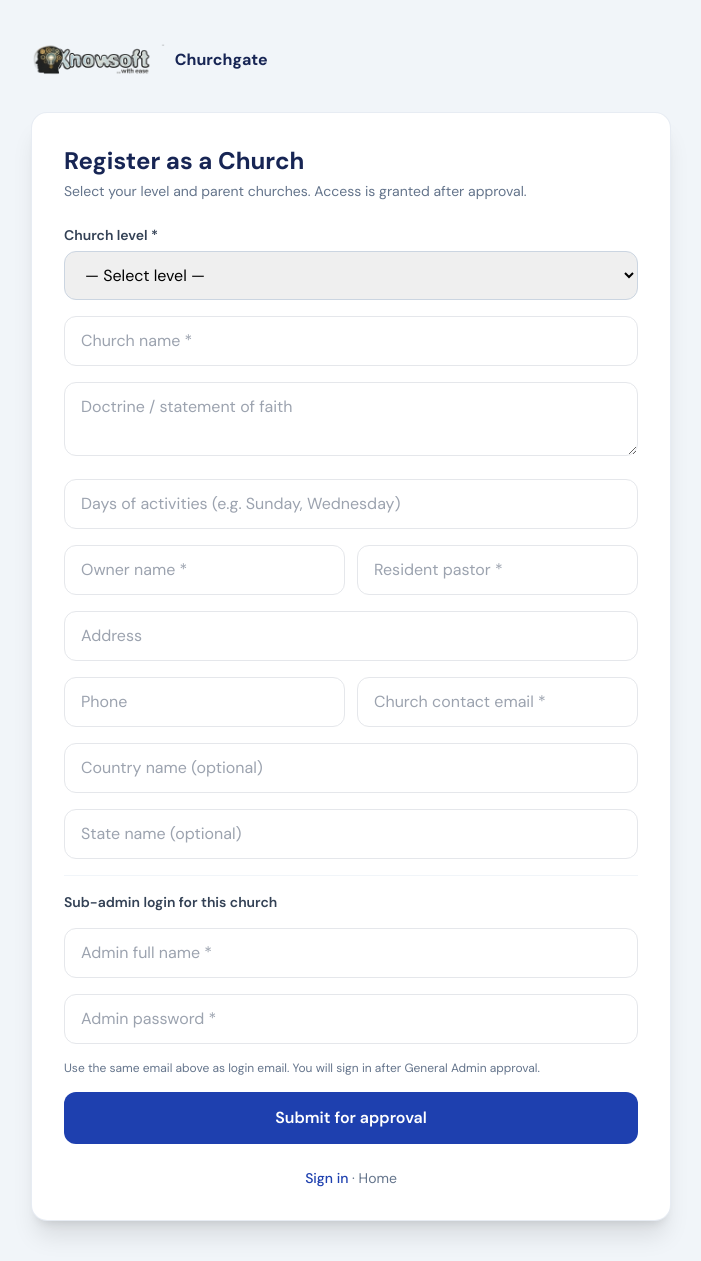
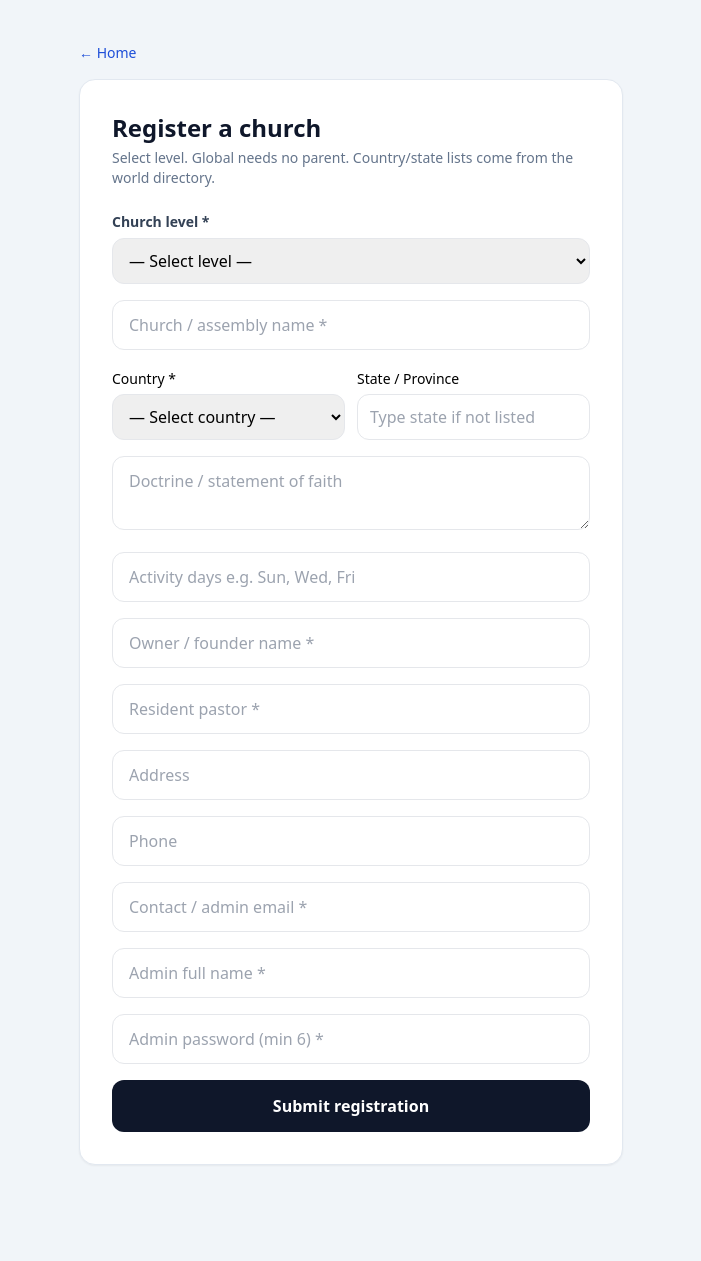
Before and after one commit to KnowsoftCloudAir/Churchgate, a FastAPI app: page /auth/register-church in a window 1280 px wide. Shown: the whole page, without its empty margins (289-990 px from the left). After the commit the page ends 1165 px from the top, so only its background shows below. Run offline with FastAPI, Linux system fonts and the light colour scheme; some libraries are stand-ins or nearby versions.

Commit message:
Add files via upload

```diff
--- a/app/models.py
+++ b/app/models.py
@@ -95,7 +95,8 @@ class User(SQLModel, table=True):
     can_enter_stats: bool = Field(default=False)  # designated for weekly attendance
     can_create_churches: bool = Field(default=False)  # GA grants: create child churches
     can_approve_members: bool = Field(default=False)  # GA grants: approve member registrations
-    can_see_member_count: bool = Field(default=False)  # see district member totals
+    can_see_member_count: bool = Field(default=False)
+    can_view_church_dashboard: bool = Field(default=False)  # sub-admin grants church dashboard to member  # see district member totals
     is_active: bool = Field(default=True)
     created_at: datetime = Field(default_factory=datetime.utcnow)
     last_login: Optional[datetime] = None
--- a/app/templates/admin/dashboard.html
+++ b/app/templates/admin/dashboard.html
@@ -2,6 +2,7 @@
 {% block title %}General Admin – Churchgate{% endblock %}
 {% block content %}
 <div class="max-w-6xl mx-auto px-4 py-8">
+  <p class="mb-4"><a href="/admin/globals" class="text-sm font-semibold text-blue-700 hover:underline">→ Manage Global churches (deactivate / dashboards)</a></p>
   <h1 class="text-2xl font-bold text-navy-900 mb-1">General Admin</h1>
   <p class="text-sm text-slate-500 mb-8">View and edit all churches · Grant sub-admin permissions</p>
 
--- a/app/templates/auth/register_church.html
+++ b/app/templates/auth/register_church.html
@@ -3,31 +3,25 @@
 <head>
   <meta charset="UTF-8">
   <meta name="viewport" content="width=device-width, initial-scale=1.0">
-  <title>Register Church – Knowsoft Churchgate</title>
+  <title>Register Church – Churchgate</title>
   <link rel="icon" href="/static/img/knowsoft-logo.png" type="image/png">
   <script src="https://cdn.tailwindcss.com"></script>
   <script defer src="https://cdn.jsdelivr.net/npm/alpinejs@3.x.x/dist/cdn.min.js"></script>
-  <link href="https://fonts.googleapis.com/css2?family=DM+Sans:wght@400;500;600;700&display=swap" rel="stylesheet">
-  <script>tailwind.config={theme:{extend:{fontFamily:{sans:['DM Sans','system-ui','sans-serif']},colors:{royal:{700:'#1e3a8a',800:'#1e40af',900:'#172554',950:'#0f172a'}}}}}</script>
+  <style>[x-cloak]{display:none!important}</style>
 </head>
 <body class="min-h-screen bg-slate-100 font-sans antialiased" x-data="churchReg()">
-  <div class="max-w-2xl mx-auto px-4 py-10">
-    <div class="flex items-center gap-2 mb-8">
-      <img src="/static/img/knowsoft-logo.png" class="h-10 w-auto object-contain" alt="Knowsoft">
-      <span class="font-bold text-royal-900">Churchgate</span>
-    </div>
-    <div class="bg-white rounded-2xl shadow-xl border border-slate-200/80 p-8">
-      <h1 class="text-2xl font-bold text-royal-900 mb-1">Register as a Church</h1>
-      <p class="text-sm text-slate-500 mb-6">Select your level and parent churches. Access is granted after approval.</p>
+  <div class="max-w-xl mx-auto px-4 py-10">
+    <a href="/" class="text-sm text-blue-700 mb-4 inline-block">← Home</a>
+    <div class="bg-white rounded-2xl border border-slate-200 shadow-sm p-6 sm:p-8">
+      <h1 class="text-2xl font-bold text-slate-900 mb-1">Register a church</h1>
+      <p class="text-sm text-slate-500 mb-6">Select level. Global needs no parent. Country/state lists come from the world directory.</p>
       {% if error %}<div class="mb-4 p-3 rounded-lg bg-red-50 text-red-700 text-sm">{{ error }}</div>{% endif %}
-
       <form method="post" action="/auth/register-church" class="space-y-4">
         <div>
           <label class="block text-sm font-semibold text-slate-700 mb-1.5">Church level *</label>
-          <select name="level" x-model="level" @change="onLevelChange()" required
-                  class="w-full px-4 py-3 rounded-xl border border-slate-300 focus:ring-2 focus:ring-royal-800 outline-none">
+          <select name="level" x-model="level" @change="onLevelChange()" required class="w-full px-3 py-2.5 rounded-xl border">
             <option value="">— Select level —</option>
-            <option value="global">Global Church (no parent)</option>
+            <option value="global">Global Church</option>
             <option value="country">Country Church</option>
             <option value="state">State Church</option>
             <option value="group">Group Church</option>
@@ -35,63 +29,70 @@
           </select>
         </div>
 
-        <!-- Cascading parents -->
-        <div class="space-y-3 p-4 rounded-xl bg-royal-950/5 border border-royal-900/10" x-show="level && level !== 'global'" x-cloak>
-          <p class="text-xs font-semibold text-royal-800 uppercase tracking-wide">Parent churches</p>
-          <div x-show="needsGlobal">
-            <label class="text-sm font-medium">Global parent *</label>
-            <select name="parent_global_id" x-model="globalId" @change="loadCountries()" required class="w-full mt-1 px-3 py-2.5 rounded-xl border">
-              <option value="">— Select Global —</option>
-              <template x-for="g in globals" :key="g.id">
-                <option :value="g.id" x-text="g.name + ' (' + g.code + ')'"></option>
-              </template>
+        <div class="space-y-3 p-4 rounded-xl bg-slate-50 border" x-show="level && level !== 'global'" x-cloak>
+          <p class="text-xs font-semibold text-slate-600 uppercase">Parent churches in Churchgate</p>
+          <div>
+            <label class="text-sm">Global parent *</label>
+            <select name="parent_global_id" x-model="globalId" @change="loadCountries()" class="w-full mt-1 px-3 py-2.5 rounded-xl border">
+              <option value="">— Select —</option>
+              <template x-for="g in globals" :key="g.id"><option :value="g.id" x-text="g.name + ' (' + g.code + ')'"></option></template>
             </select>
           </div>
-          <div x-show="needsCountry">
-            <label class="text-sm font-medium">Country parent *</label>
-            <select name="parent_country_id" x-model="countryId" @change="loadStates()" :required="needsCountry" class="w-full mt-1 px-3 py-2.5 rounded-xl border">
-              <option value="">— Select Country —</option>
+          <div x-show="needsCountry" x-cloak>
+            <label class="text-sm">Country parent *</label>
+            <select name="parent_country_id" x-model="countryId" @change="loadStates()" class="w-full mt-1 px-3 py-2.5 rounded-xl border">
+              <option value="">— Select —</option>
               <template x-for="c in countries" :key="c.id"><option :value="c.id" x-text="c.name"></option></template>
             </select>
           </div>
-          <div x-show="needsState">
-            <label class="text-sm font-medium">State parent *</label>
-            <select name="parent_state_id" x-model="stateId" @change="loadGroups()" :required="needsState" class="w-full mt-1 px-3 py-2.5 rounded-xl border">
-              <option value="">— Select State —</option>
-              <template x-for="c in states" :key="c.id"><option :value="c.id" x-text="c.name"></option></template>
+          <div x-show="needsState" x-cloak>
+            <label class="text-sm">State parent *</label>
+            <select name="parent_state_id" x-model="stateId" @change="loadGroups()" class="w-full mt-1 px-3 py-2.5 rounded-xl border">
+              <option value="">— Select —</option>
+              <template x-for="s in states" :key="s.id"><option :value="s.id" x-text="s.name"></option></template>
             </select>
           </div>
-          <div x-show="needsGroup">
-            <label class="text-sm font-medium">Group parent *</label>
-            <select name="parent_group_id" x-model="groupId" :required="needsGroup" class="w-full mt-1 px-3 py-2.5 rounded-xl border">
-              <option value="">— Select Group —</option>
-              <template x-for="c in groups" :key="c.id"><option :value="c.id" x-text="c.name"></option></template>
+          <div x-show="needsGroup" x-cloak>
+            <label class="text-sm">Group parent *</label>
+            <select name="parent_group_id" x-model="groupId" class="w-full mt-1 px-3 py-2.5 rounded-xl border">
+              <option value="">— Select —</option>
+              <template x-for="g in groups" :key="g.id"><option :value="g.id" x-text="g.name"></option></template>
             </select>
           </div>
         </div>
 
-        <input name="name" required placeholder="Church name *" class="w-full px-4 py-3 rounded-xl border">
+        <input name="name" required placeholder="Church / assembly name *" class="w-full px-4 py-3 rounded-xl border">
+        <div class="grid sm:grid-cols-2 gap-3">
+          <div>
+            <label class="text-sm font-medium">Country *</label>
+            <select name="country_name" x-model="geoCountry" @change="onGeoCountry()" required class="w-full mt-1 px-3 py-2.5 rounded-xl border">
+              <option value="">— Select country —</option>
+              <template x-for="c in allCountries" :key="c.code">
+                <option :value="c.name" x-text="c.name"></option>
+              </template>
+            </select>
+          </div>
+          <div>
+            <label class="text-sm font-medium">State / Province</label>
+            <select name="state_name" x-show="geoStates.length" x-cloak x-model="geoState" class="w-full mt-1 px-3 py-2.5 rounded-xl border">
+              <option value="">— Select state —</option>
+              <template x-for="s in geoStates" :key="s"><option :value="s" x-text="s"></option></template>
+            </select>
+            <input name="state_name" x-show="!geoStates.length" x-cloak x-model="geoStateText"
+                   placeholder="Type state if not listed" class="w-full mt-1 px-3 py-2.5 rounded-xl border">
+          </div>
+        </div>
         <textarea name="doctrine" rows="2" placeholder="Doctrine / statement of faith" class="w-full px-4 py-3 rounded-xl border"></textarea>
-        <input name="activity_days" placeholder="Days of activities (e.g. Sunday, Wednesday)" class="w-full px-4 py-3 rounded-xl border">
-        <div class="grid sm:grid-cols-2 gap-3">
-          <input name="owner_name" required placeholder="Owner name *" class="w-full px-4 py-3 rounded-xl border">
-          <input name="resident_pastor" required placeholder="Resident pastor *" class="w-full px-4 py-3 rounded-xl border">
-        </div>
+        <input name="activity_days" placeholder="Activity days e.g. Sun, Wed, Fri" class="w-full px-4 py-3 rounded-xl border">
+        <input name="owner_name" required placeholder="Owner / founder name *" class="w-full px-4 py-3 rounded-xl border">
+        <input name="resident_pastor" required placeholder="Resident pastor *" class="w-full px-4 py-3 rounded-xl border">
         <input name="address" placeholder="Address" class="w-full px-4 py-3 rounded-xl border">
-        <div class="grid sm:grid-cols-2 gap-3">
-          <input name="phone" placeholder="Phone" class="w-full px-4 py-3 rounded-xl border">
-          <input type="email" name="email" required placeholder="Church contact email *" class="w-full px-4 py-3 rounded-xl border">
-        </div>
-        <input name="country_name" placeholder="Country name (optional)" class="w-full px-4 py-3 rounded-xl border">
-        <input name="state_name" placeholder="State name (optional)" class="w-full px-4 py-3 rounded-xl border">
-        <hr class="border-slate-100">
-        <p class="text-sm font-semibold text-slate-700">Sub-admin login for this church</p>
+        <input name="phone" placeholder="Phone" class="w-full px-4 py-3 rounded-xl border">
+        <input type="email" name="email" required placeholder="Contact / admin email *" class="w-full px-4 py-3 rounded-xl border">
         <input name="admin_full_name" required placeholder="Admin full name *" class="w-full px-4 py-3 rounded-xl border">
-        <input type="password" name="admin_password" required minlength="6" placeholder="Admin password *" class="w-full px-4 py-3 rounded-xl border">
-        <p class="text-xs text-slate-500">Use the same email above as login email. You will sign in after General Admin approval.</p>
-        <button type="submit" class="w-full py-3.5 rounded-xl bg-royal-800 text-white font-semibold hover:bg-royal-900 transition">Submit for approval</button>
+        <input type="password" name="admin_password" required minlength="6" placeholder="Admin password (min 6) *" class="w-full px-4 py-3 rounded-xl border">
+        <button type="submit" class="w-full py-3.5 rounded-xl bg-slate-900 text-white font-semibold">Submit registration</button>
       </form>
-      <p class="mt-6 text-center text-sm text-slate-500"><a href="/auth/login" class="text-royal-800 font-medium">Sign in</a> · <a href="/" class="hover:underline">Home</a></p>
     </div>
   </div>
   <script>
@@ -99,17 +100,22 @@
     return {
       level: '', globalId: '', countryId: '', stateId: '', groupId: '',
       globals: [], countries: [], states: [], groups: [],
-      get needsGlobal() { return ['country','state','group','district'].includes(this.level); },
+      allCountries: [], geoCountry: '', geoState: '', geoStateText: '', geoStates: [],
       get needsCountry() { return ['state','group','district'].includes(this.level); },
       get needsState() { return ['group','district'].includes(this.level); },
       get needsGroup() { return this.level === 'district'; },
       async init() {
-        const r = await fetch('/api/churches-by-level?level=global');
-        this.globals = await r.json();
+        try { this.globals = await (await fetch('/api/churches-by-level?level=global')).json(); } catch(e) { this.globals = []; }
+        try { this.allCountries = await (await fetch('/api/geo/countries')).json(); } catch(e) { this.allCountries = []; }
       },
       onLevelChange() {
         this.globalId=''; this.countryId=''; this.stateId=''; this.groupId='';
         this.countries=[]; this.states=[]; this.groups=[];
+      },
+      onGeoCountry() {
+        const c = this.allCountries.find(x => x.name === this.geoCountry);
+        this.geoStates = (c && c.states) ? c.states : [];
+        this.geoState = ''; this.geoStateText = '';
       },
       async loadCountries() {
         this.countries = this.globalId ? await (await fetch('/api/churches?parent_id='+this.globalId)).json() : [];
--- a/app/templates/district/members.html
+++ b/app/templates/district/members.html
@@ -44,6 +44,7 @@
                 <input name="leader_type" value="{{ m.leader_type or '' }}" placeholder="Leader type" class="w-full border rounded px-1 py-1">
                 <input name="custom_title" value="{{ m.custom_title or '' }}" placeholder="Custom title" class="w-full border rounded px-1 py-1">
                 <label class="flex items-center gap-1"><input type="checkbox" name="can_enter_stats" value="yes"> Can enter attendance</label>
+                <label class="flex items-center gap-1"><input type="checkbox" name="can_view_church_dashboard" value="yes"> Show church dashboard</label>
                 <label class="flex items-center gap-1"><input type="checkbox" name="can_see_member_count" value="yes"> Can see member count</label>
                 <button class="w-full py-1 rounded bg-blue-700 text-white font-medium">Save</button>
               </form>
--- a/app/templates/index.html
+++ b/app/templates/index.html
@@ -82,7 +82,7 @@
  </h1>
  <p class="text-lg text-slate-300 max-w-lg leading-relaxed mb-10">
  Churchgate connects Global, Country, State, Group and District churches—
-          members, workers, attendance, offerings and programs—in one secure house.
+ members, workers, attendance, and programs—in one secure house.
  </p>
  <div class="flex flex-col sm:flex-row flex-wrap gap-3">
  <a href="/join" class="px-7 py-3.5 rounded-xl bg-sanctum-500 text-ink-900 font-bold shadow-lift hover:bg-sanctum-400 transition">
@@ -147,13 +147,13 @@
  ('01', 'Church registers', 'Global or branch assemblies apply with doctrine, pastor and codes.'),
  ('02', 'Approval & tree', 'Each unit sits in the denomination tree. District holds primary data.'),
  ('03', 'Members join', 'Believers select Global down to District and await pastoral approval.'),
-        ('04', 'Ministry lives here', 'Attendance, tithes, programs and reports stay in one secure place.')
+ ('04', 'Ministry lives here', 'Attendance,, programs and reports stay in one secure place.')
  ] %}
  {% for num, title, desc in [
  ('01', 'Church registers', 'Global or branch assemblies apply with doctrine, pastor and codes.'),
  ('02', 'Approval & tree', 'Each unit sits in the denomination tree. District holds primary data.'),
  ('03', 'Members join', 'Believers select Global down to District and await pastoral approval.'),
-        ('04', 'Ministry lives here', 'Attendance, tithes, programs and reports stay in one secure place.')
+ ('04', 'Ministry lives here', 'Attendance,, programs and reports stay in one secure place.')
  ] %}
  <div class="rounded-2xl bg-ink-800 border border-white/5 p-6 hover:border-sanctum-500/40 transition">
  <span class="text-sanctum-400 font-display text-2xl font-bold">{{ num }}</span>
--- a/main.py
+++ b/main.py
@@ -58,6 +58,12 @@ app.include_router(projects.router)
 @app.get("/", response_class=HTMLResponse)
 async def home(request: Request, user: Optional[User] = Depends(get_current_user)):
     if user:
+        from app.auth import role_val
+        rv = role_val(user.role)
+        if rv == "general_admin":
+            return RedirectResponse("/admin/", status_code=303)
+        if rv == "member" and not getattr(user, "can_view_church_dashboard", False):
+            return RedirectResponse("/member/portal", status_code=303)
         return RedirectResponse("/dashboard", status_code=303)
     return templates.TemplateResponse("index.html", {"request": request, "user": None})
 
```
Also changed, not shown: app/auth.py (+28 -1 lines), app/routers/admin.py (+76 -0 lines), app/routers/auth.py (+8 -7 lines), app/routers/church.py (+29 -0 lines), app/routers/district.py (+10 -0 lines), app/routers/members.py (+10 -0 lines), app/templates/admin/globals.html (+11 -16 lines), app/templates/base.html (+15 -11 lines), app/templates/church/dashboard.html (+48 -1 lines). Lines whose indentation alone changed are shown as unchanged.
